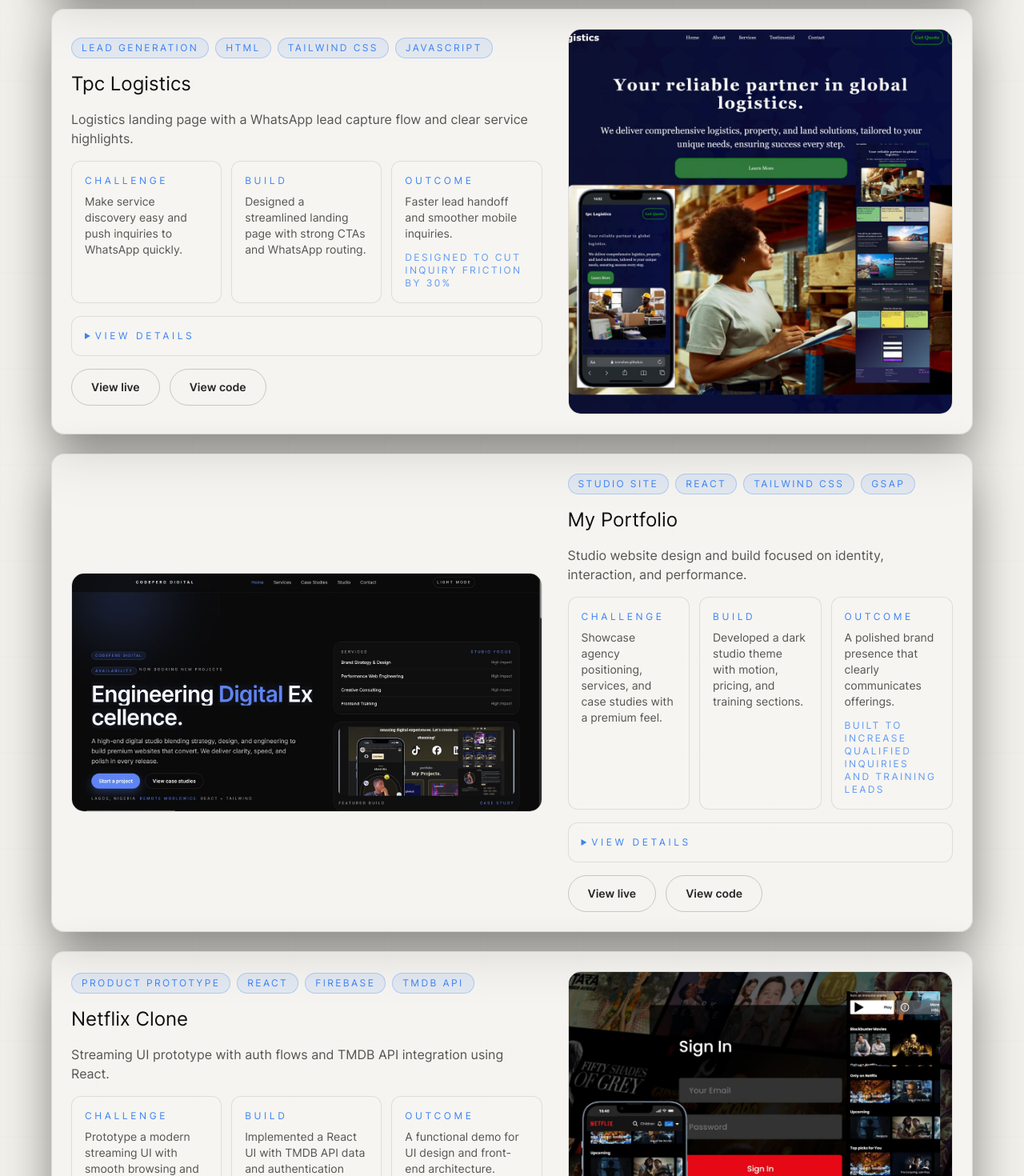
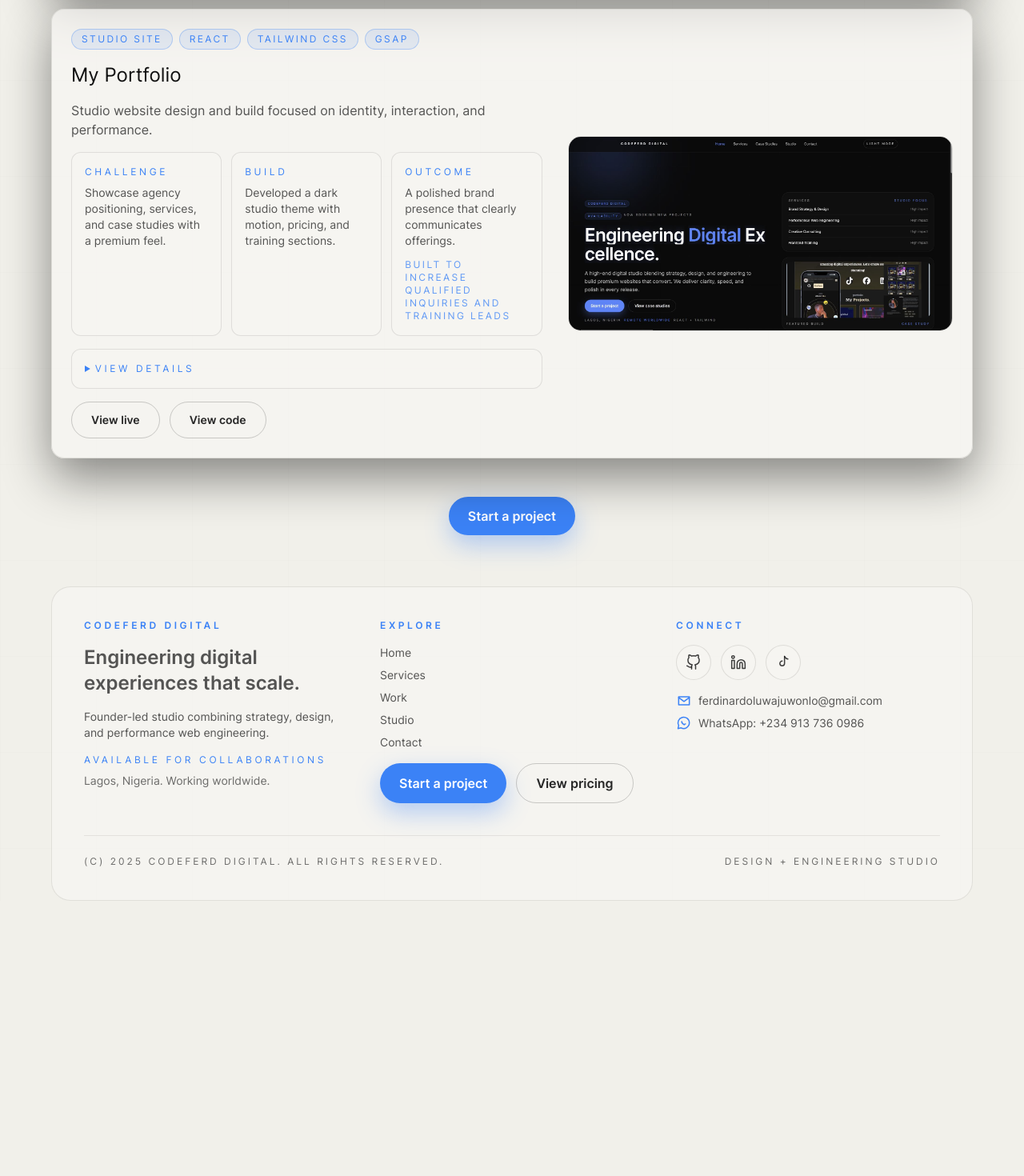
Before and after one commit to Iconvibes/my-Portfolio, a React (Vite) app: page /work in a window 1280 px wide. Shown: the part 1100-2570 px from the top of the page at 80% size. After the commit the page ends 2226 px from the top, so only its background shows below. Built offline with nearby package versions, Linux system fonts and the light colour scheme.

Commit message:
Remove Tpc Logistics and Netflix Clone projects from projectItems array in projects.js

```diff
--- a/src/data/projects.js
+++ b/src/data/projects.js
@@ -17,24 +17,6 @@ const projectItems = [
     gradient: "linear-gradient(145deg, #16A34A, #000)"
   },
   {
-    imageKey: "tpc",
-    title: "Tpc Logistics",
-    description: "Logistics landing page with a WhatsApp lead capture flow and clear service highlights.",
-    category: "Lead Generation",
-    role: "UX flow, UI design, frontend build",
-    challenge: "Make service discovery easy and push inquiries to WhatsApp quickly.",
-    build: "Designed a streamlined landing page with strong CTAs and WhatsApp routing.",
-    outcome: "Faster lead handoff and smoother mobile inquiries.",
-    deliverables: ["Service sections", "WhatsApp funnel", "CTA system"],
-    results: ["Inquiry flow reduced to 2 taps", "Optimized for 60%+ mobile traffic", "Cleaner lead capture handoff"],
-    impact: "Designed to cut inquiry friction by 30%",
-    stack: ["HTML", "Tailwind CSS", "JavaScript"],
-    githubLink: "https://github.com/Iconvibes/TPC-Logistics",
-    liveLink: "https://iconvibes.github.io/TPC-Logistics/",
-    borderColor: "#10B981",
-    gradient: "linear-gradient(180deg, #10B981, #000)"
-  },
-  {
     imageKey: "portfolio",
     title: "My Portfolio",
     description: "Studio website design and build focused on identity, interaction, and performance.",
@@ -51,24 +33,6 @@ const projectItems = [
     liveLink: "https://codeferd.netlify.app/",
     borderColor: "#fde4c3",
     gradient: "linear-gradient(180deg, #fde4c3, #000)"
-  },
-  {
-    imageKey: "jflix",
-    title: "Netflix Clone",
-    description: "Streaming UI prototype with auth flows and TMDB API integration using React.",
-    category: "Product Prototype",
-    role: "Frontend engineering, API integration",
-    challenge: "Prototype a modern streaming UI with smooth browsing and auth patterns.",
-    build: "Implemented a React UI with TMDB API data and authentication flows.",
-    outcome: "A functional demo for UI design and front-end architecture.",
-    deliverables: ["Streaming UI", "Auth flows", "API integration"],
-    results: ["20+ dynamic titles loaded via API", "Reusable component system", "Production-style layout flow"],
-    impact: "Showcased scalable component patterns",
-    stack: ["React", "Firebase", "TMDB API"],
-    githubLink: "https://github.com/Iconvibes/jay-movie-trailer",
-    liveLink: "https://github.com/Iconvibes/jay-movie-trailer",
-    borderColor: "#d1001f",
-    gradient: "linear-gradient(180deg, #d1001f, #000)"
   }
 ];
 
```
Also changed, not shown: 1 other file (tests, documents, lock files or other folders).
